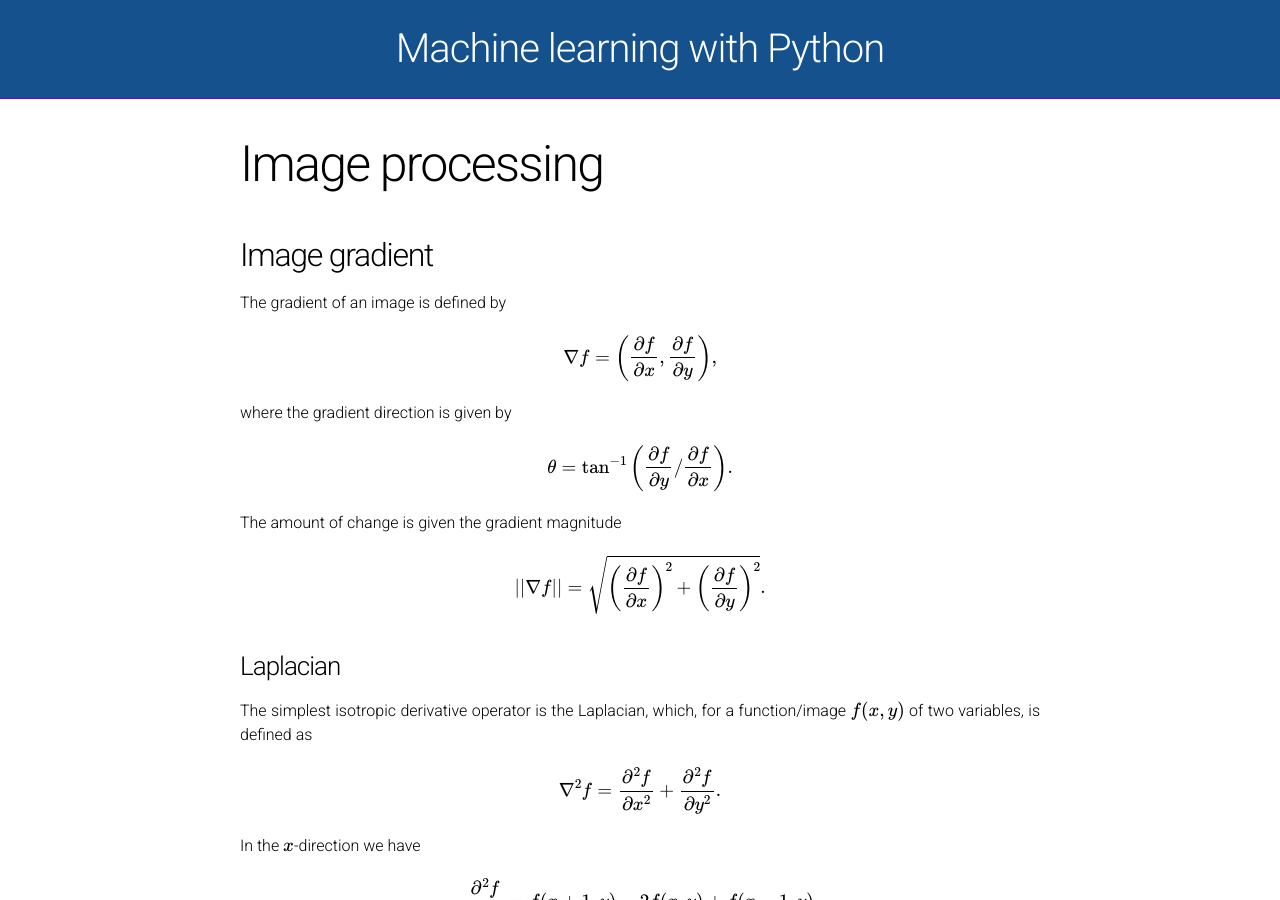
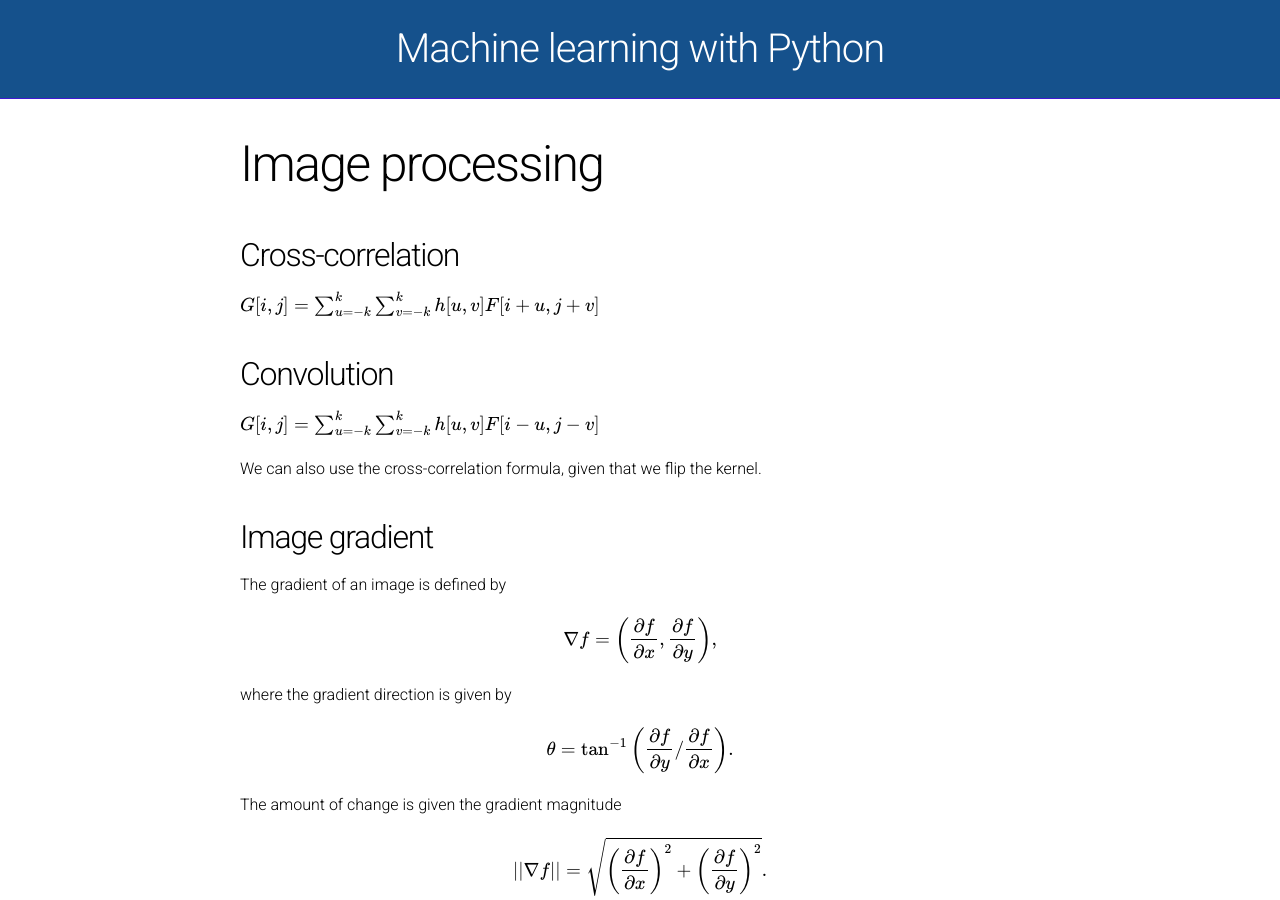
Before and after one commit to rubenmu96/rubenmu96.github.io, a Jekyll site: the page built from image_processing.md, in a window 1280 px wide and 900 px high. Built offline with Jekyll 4.4.1, drawn with Linux system fonts in a browser that asks for light colours; formulas are drawn with MathJax 3; our own code applies the rules of GitHub Pages for plain Markdown files.

Commit message:
Update image_processing.md

```diff
--- a/image_processing.md
+++ b/image_processing.md
@@ -5,6 +5,19 @@ permalink: /image_processing/
 ---
 
 # Image processing
+
+## Cross-correlation
+$$
+    G[i,j] = \sum_{u=-k}^k \sum_{v = -k}^k h[u,v] F[i+ u, j + v]
+$$
+
+
+## Convolution
+$$
+    G[i,j] = \sum_{u=-k}^k \sum_{v = -k}^k h[u,v] F[i - u, j - v]
+$$
+
+We can also use the cross-correlation formula, given that we flip the kernel.
 
 ## Image gradient
 
```
